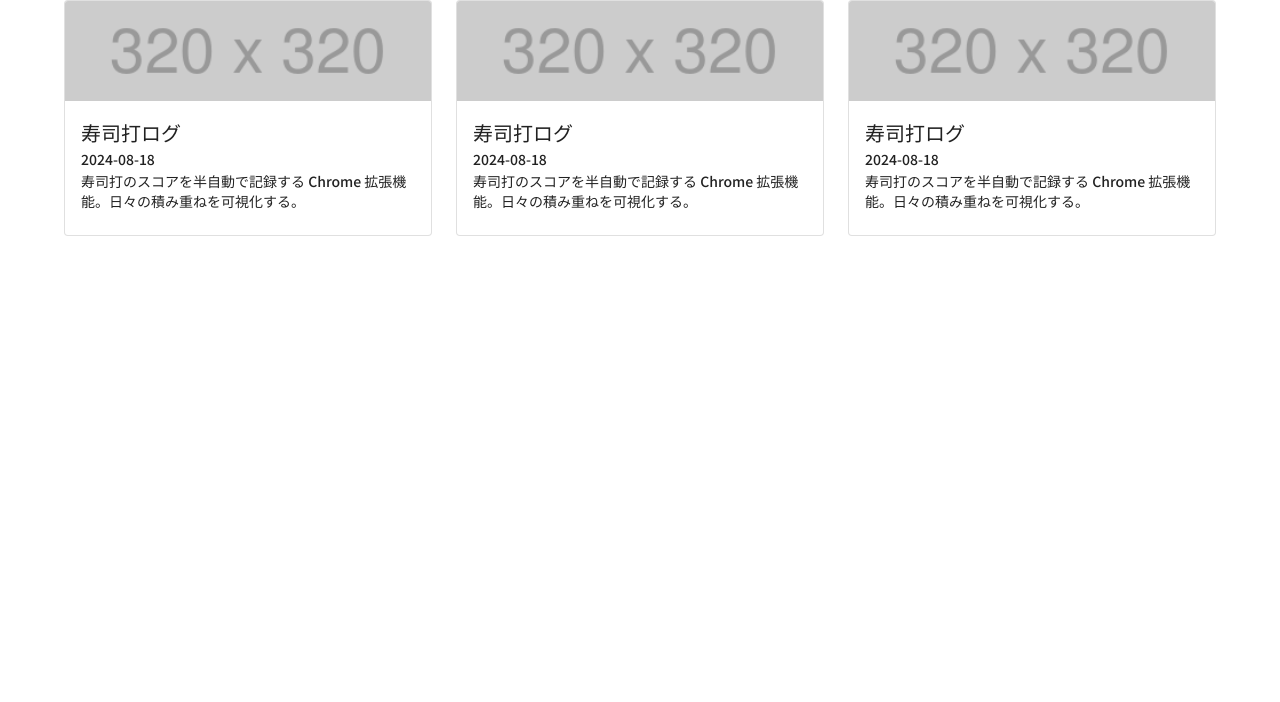
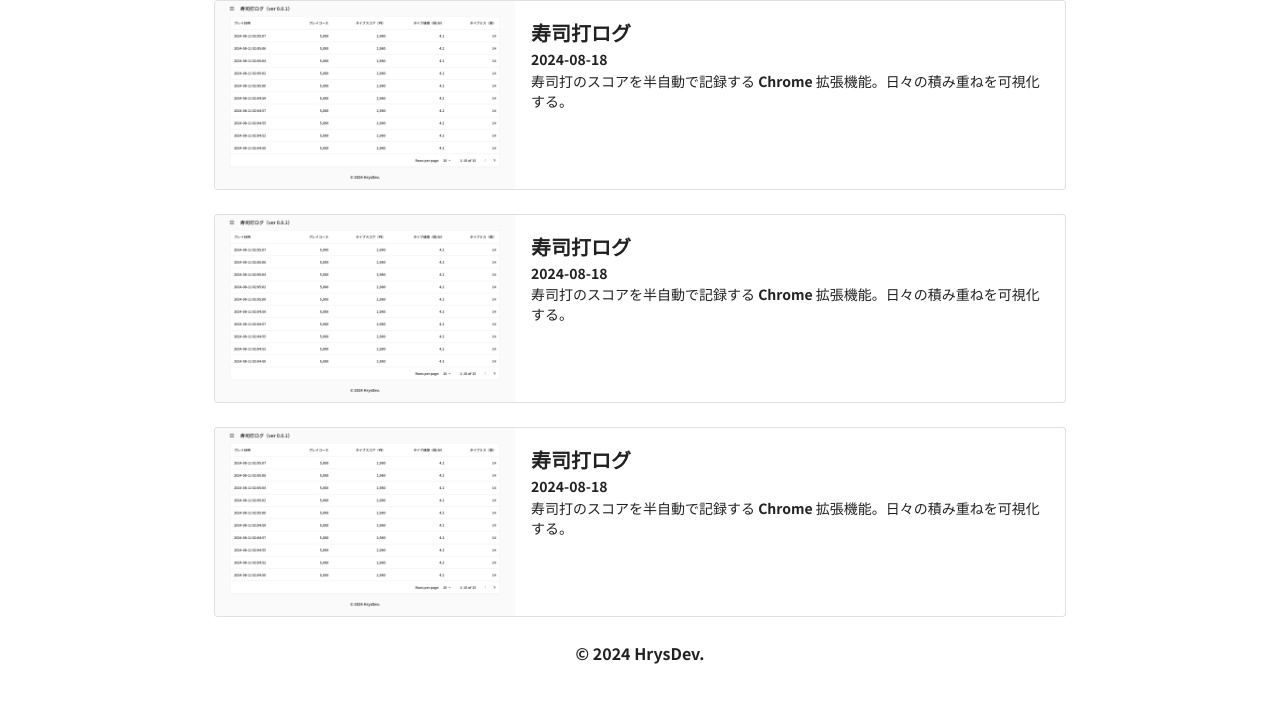
Before and after one commit to hrysdev/hrysdev.github.io, a React (Vite) app: page / in a window 1280 px wide. Shown: the top 702 px of the page. Built offline with nearby package versions, Linux system fonts and the light colour scheme.

Commit message:
feat: カードの形式を変更
Signed-off-by: hrysdev <hrysdev@gmail.com>

```diff
--- a/src/App.tsx
+++ b/src/App.tsx
@@ -1,10 +1,11 @@
 // import reactLogo from "./assets/react.svg";
 // import viteLogo from "/vite.svg";
-import "@fontsource/noto-sans-jp/500.css";
+import "@fontsource/noto-sans-jp/700.css";
 import { createTheme, ThemeProvider } from "@mui/material/styles";
 import CssBaseline from "@mui/material/CssBaseline";
 import Container from "@mui/material/Container";
-import ProjectList from "./components/ProjectGrid";
+import ProjectGrid from "./components/ProjectGrid";
+import Footer from "./components/Footer";
 
 export default function App() {
   const theme = createTheme({
@@ -16,9 +17,10 @@
   return (
     <ThemeProvider theme={theme}>
       <CssBaseline />
-      <Container maxWidth="lg">
-        <ProjectList />
+      <Container maxWidth="md">
+        <ProjectGrid />
       </Container>
+      <Footer />
     </ThemeProvider>
   );
 }
--- a/src/components/ProjectCard.tsx
+++ b/src/components/ProjectCard.tsx
@@ -6,10 +6,12 @@
 
 export default function ProjectCard(project: ProjectProps) {
   return (
-    <Card variant="outlined" elevation={0}>
-      <CardMedia component="img" image="/320x320.png" sx={{ height: 100 }} />
+    <Card variant="outlined" elevation={0} sx={{ display: "flex" }}>
+      <CardMedia component="img" image="/1280x800.png" sx={{ width: 300 }} />
       <CardContent>
-        <Typography variant="h6">{project.name}</Typography>
+        <Typography variant="h6" sx={{ fontWeight: "bold" }}>
+          {project.name}
+        </Typography>
         <Typography variant="subtitle2">{project.date}</Typography>
         <Typography variant="body2">{project.description}</Typography>
       </CardContent>
--- a/src/components/ProjectGrid.tsx
+++ b/src/components/ProjectGrid.tsx
@@ -22,11 +22,11 @@
   },
 ];
 
-export default function ProjectList() {
+export default function ProjectGrid() {
   return (
     <Grid container spacing={3}>
       {projects.map((project, i) => (
-        <Grid item xs={4} key={i}>
+        <Grid item xs={12} key={i}>
           <ProjectCard
             name={project.name}
             date={project.date}
```
Also changed, not shown: public/1280x800.png (added).
